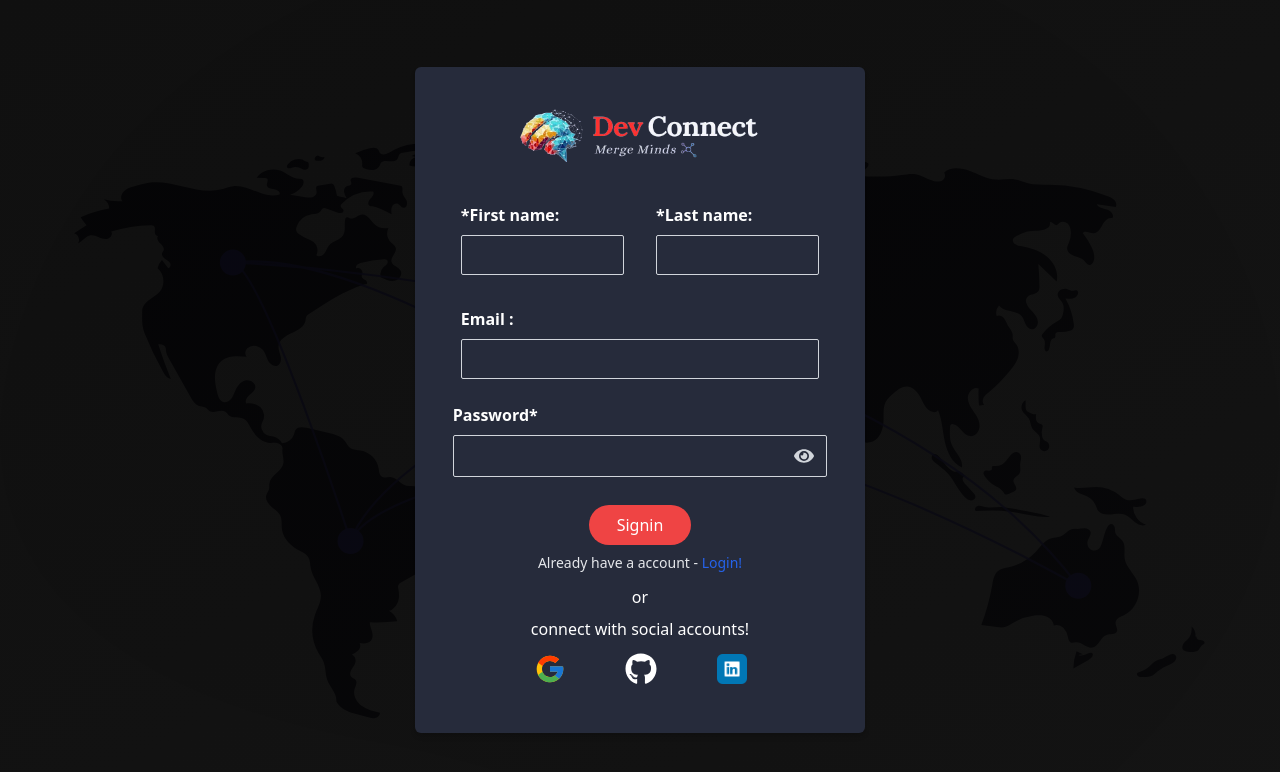
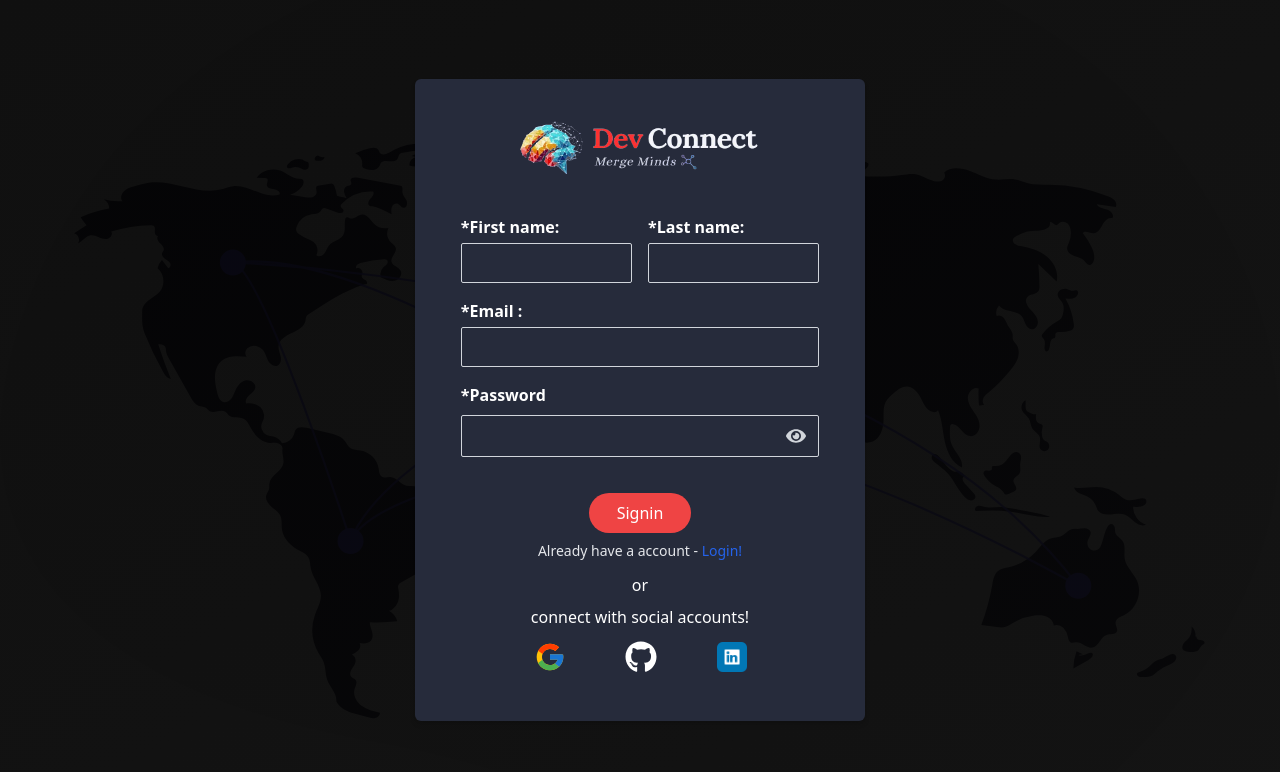
Before and after one commit to nirmal-coder/Dev-connect-client, a React (Vite) app: page /login in a window 1280 px wide. Shown: the top 772 px of the page. Built offline with nearby package versions, Linux system fonts and the light colour scheme.

Commit message:
connected login page with backend

```diff
--- a/src/App.jsx
+++ b/src/App.jsx
@@ -1,12 +1,12 @@
 import React from "react";
 import { BrowserRouter, Route, Routes } from "react-router";
-import LoginBody from "./components/login/LoginBody";
+import LoginPage from "./pages/LoginPage";
 
 const App = () => {
   return (
     <BrowserRouter>
       <Routes>
-        <Route path="/login" element={<LoginBody />}></Route>
+        <Route path="/login" element={<LoginPage />}></Route>
       </Routes>
     </BrowserRouter>
   );
--- a/src/components/login/FormInput.jsx
+++ b/src/components/login/FormInput.jsx
@@ -1,5 +1,3 @@
-import React from "react";
-
 const FormInput = ({
   label,
   name,
@@ -18,7 +16,7 @@ const FormInput = ({
         type={type}
         {...register(name, validation)}
         id={name}
-        className="w-full h-[30px] md:h-[40px] outline-none bg-transparent rounded-sm border border-gray-300 pl-3 text-white mt-2"
+        className="w-full h-[30px] md:h-[40px] outline-none bg-transparent rounded-sm border border-gray-300 pl-3 text-white mt-1"
         {...rest}
       />
       {error && <p className="ErrorMsg">{error.message}</p>}
--- a/src/components/login/Login.jsx
+++ b/src/components/login/Login.jsx
@@ -3,52 +3,78 @@ import { FaEye, FaEyeSlash, FaGithub } from "react-icons/fa";
 import linkedInLogo from "../../assets/linkedIn.png";
 import { FcGoogle } from "react-icons/fc";
 import { useState } from "react";
+import PasswordInput from "./passwordInput";
+import FormInput from "./FormInput";
+import { useForm } from "react-hook-form";
 
 const Login = ({ setShowLogin }) => {
-  const [showPassword, setShowPassword] = useState(false);
-  const handleShowPassword = (e) => {
-    e.preventDefault();
-    setShowPassword((prev) => !prev);
+  const {
+    register,
+    handleSubmit,
+    formState: { errors },
+  } = useForm();
+  const handleLogin = async (data) => {
+    try {
+      const url = "http://localhost:1207/login";
+      const options = {
+        method: "POST",
+        headers: {
+          "content-type": "application/json",
+        },
+        body: JSON.stringify(data),
+      };
+
+      const response = await fetch(url, options);
+      if (response.ok) {
+        const data = await response.json();
+        console.log(data.message);
+      }
+    } catch (error) {
+      console.log(error.message);
+    }
   };
-
   return (
-    <form className="w-10/12 bg-[#262B3B] p-3 rounded-md flex flex-col items-center max-w-[450px] py-10 shadow-md">
+    <form
+      className="w-10/12 bg-[#262B3B] p-3 rounded-md flex flex-col items-center max-w-[450px] py-10 shadow-md"
+      onSubmit={handleSubmit(handleLogin)}
+    >
       <img
         src={websiteLogo}
         alt="website logo"
         className="w-52 h-[60px] mx-auto md:w-60 mb-5"
       />
       <div className="w-11/12 flex flex-col p-2">
-        <label htmlFor="EmailId" className="text-white font-semibold ">
-          Email*
-        </label>
-        <input
+        <FormInput
+          label="*Email : "
+          name="emailId"
           type="email"
-          name="Email"
-          id="EmailId"
-          className="w-full h-[30px] md:h-[40px] outline-none bg-transparent rounded-sm border border-gray-300 pl-3 text-white mt-2"
+          register={register}
+          validation={{
+            required: "Email Id is required!",
+            pattern: {
+              value: /^[a-zA-Z0-9._%+-]+@[a-zA-Z0-9.-]+.[a-zA-Z]{2,}$/,
+              message: "Email format is Invalid!",
+            },
+          }}
+          error={errors.emailId}
+        />
+        <PasswordInput
+          label="*Password"
+          name="password"
+          register={register}
+          validation={{
+            required: "Password is required!",
+            pattern: {
+              value:
+                /^(?=.*[a-z])(?=.*[A-Z])(?=.*\d)(?=.*[@$!%*?&])[A-Za-z\d@$!%*?&]{8,}$/,
+              message:
+                "Enter Strong password with least 8 characters, uppercase, lowercase, number, and special character",
+            },
+          }}
+          error={errors.password}
         />
       </div>
-      <div className="w-11/12 flex flex-col p-2">
-        <label htmlFor="password" className="text-white font-semibold ">
-          Password*
-        </label>
-        <div className="w-full flex justify-between gap-x-2 items-center rounded-sm border border-gray-300 mt-2 px-3">
-          <input
-            type={showPassword ? "text" : "password"}
-            name="password"
-            id="password"
-            className="w-10/12 h-[30px] md:h-[40px] outline-none bg-transparent  pl-3 text-white "
-          />
-          <button onClick={handleShowPassword}>
-            {showPassword ? (
-              <FaEyeSlash className="text-xl text-gray-300" />
-            ) : (
-              <FaEye className="text-xl text-gray-300" />
-            )}
-          </button>
-        </div>
-      </div>
+
       <button className="bg-red-500 px-7 py-2 text-white rounded-[99px] mt-5 hover:bg-transparent hover:border hover:border-red-500 transition duration-75">
         Login
       </button>
--- /dev/null
+++ b/src/components/login/PasswordInput.jsx
@@ -0,0 +1,43 @@
+import React, { useState } from "react";
+import { FaEye, FaEyeSlash } from "react-icons/fa";
+
+const PasswordInput = ({
+  label,
+  name,
+  type = "text",
+  register,
+  validation,
+  error,
+  ...rest
+}) => {
+  const [showPassword, setShowPassword] = useState(false);
+  const handleShowPassword = (e) => {
+    e.preventDefault();
+    setShowPassword((prev) => !prev);
+  };
+  return (
+    <div className="w-full flex flex-col p-2">
+      <label htmlFor="password" className="text-white font-semibold ">
+        {label}
+      </label>
+      <div className="w-full flex justify-between gap-x-2 items-center rounded-sm border border-gray-300 mt-2 px-3">
+        <input
+          type={showPassword ? "text" : "password"}
+          {...register(name, validation)}
+          id="password"
+          className="w-10/12 h-[30px] md:h-[40px] outline-none bg-transparent  pl-3 text-white "
+        />
+        <button onClick={handleShowPassword}>
+          {showPassword ? (
+            <FaEyeSlash className="text-xl text-gray-300" />
+          ) : (
+            <FaEye className="text-xl text-gray-300" />
+          )}
+        </button>
+      </div>
+      {error && <p className="ErrorMsg">{error.message}</p>}
+    </div>
+  );
+};
+
+export default PasswordInput;
--- a/src/components/login/SignIn.jsx
+++ b/src/components/login/SignIn.jsx
@@ -3,10 +3,10 @@ import { FaEye, FaEyeSlash, FaGithub } from "react-icons/fa";
 import linkedInLogo from "../../assets/linkedIn.png";
 import { FcGoogle } from "react-icons/fc";
 import { useState } from "react";
-import useFetch from "../../hooks/useFetch";
-import * as yup from "yup";
+
 import FormInput from "./FormInput";
 import { useForm } from "react-hook-form";
+import PasswordInput from "./passwordInput";
 
 const SignIn = ({ setShowLogin }) => {
   const {
@@ -14,13 +14,8 @@ const SignIn = ({ setShowLogin }) => {
     handleSubmit,
     formState: { errors },
   } = useForm();
-  const [showPassword, setShowPassword] = useState(false);
+
   const [serverErrorMsg, setServerErrorMsg] = useState("");
-
-  const handleShowPassword = (e) => {
-    e.preventDefault();
-    setShowPassword((prev) => !prev);
-  };
 
   const handleLogin = async (signinData) => {
     console.log(signinData);
@@ -59,8 +54,9 @@ const SignIn = ({ setShowLogin }) => {
         alt="website logo"
         className="w-52 md:w-60 h-[60px] mx-auto mb-5"
       />
-      <div className="w-11/12 flex items-center justify-between">
-        <div className="w-6/12 flex flex-col p-2">
+      <div className="w-11/12 flex flex-col p-2">
+        <div className="w-full flex items-center justify-between">
+          <div className="w-6/12 flex flex-col">
             <FormInput
               label="*First name:"
               name="firstName"
@@ -73,7 +69,7 @@ const SignIn = ({ setShowLogin }) => {
               error={errors.firstName}
             />
           </div>
-        <div className="w-6/12 flex flex-col p-2">
+          <div className="w-6/12 flex flex-col">
             <FormInput
               label="*Last name:"
               name="lastName"
@@ -88,9 +84,8 @@ const SignIn = ({ setShowLogin }) => {
             />
           </div>
         </div>
-      <div className="w-11/12 flex flex-col p-2">
         <FormInput
-          label="Email :"
+          label="*Email : "
           name="emailId"
           type="email"
           register={register}
@@ -103,15 +98,11 @@ const SignIn = ({ setShowLogin }) => {
           }}
           error={errors.emailId}
         />
-      </div>
-      <div className="w-11/12 flex flex-col p-2">
-        <label htmlFor="password" className="text-white font-semibold ">
-          Password*
-        </label>
-        <div className="w-full flex justify-between gap-x-2 items-center rounded-sm border border-gray-300 mt-2 px-3">
-          <input
-            type={showPassword ? "text" : "password"}
-            {...register("password", {
+        <PasswordInput
+          label="*Password"
+          name="password"
+          register={register}
+          validation={{
             required: "Password is required!",
             pattern: {
               value:
@@ -119,19 +110,9 @@ const SignIn = ({ setShowLogin }) => {
               message:
                 "Enter Strong password with least 8 characters, uppercase, lowercase, number, and special character",
             },
-            })}
-            id="password"
-            className="w-10/12 h-[30px] md:h-[40px] outline-none bg-transparent  pl-3 text-white "
+          }}
+          error={errors.password}
         />
-          <button onClick={handleShowPassword}>
-            {showPassword ? (
-              <FaEyeSlash className="text-xl text-gray-300" />
-            ) : (
-              <FaEye className="text-xl text-gray-300" />
-            )}
-          </button>
-        </div>
-        <p className="ErrorMsg">{errors.password?.message}</p>
       </div>
       <button className="bg-red-500 px-7 py-2 text-white rounded-[99px] mt-5 hover:bg-transparent hover:border hover:border-red-500 transition duration-75">
         Signin
```
Also changed, not shown: src/pages/LoginPage.jsx (renamed from src/components/login/LoginBody.jsx, +6 -6 lines). Lines whose indentation alone changed are shown as unchanged.
